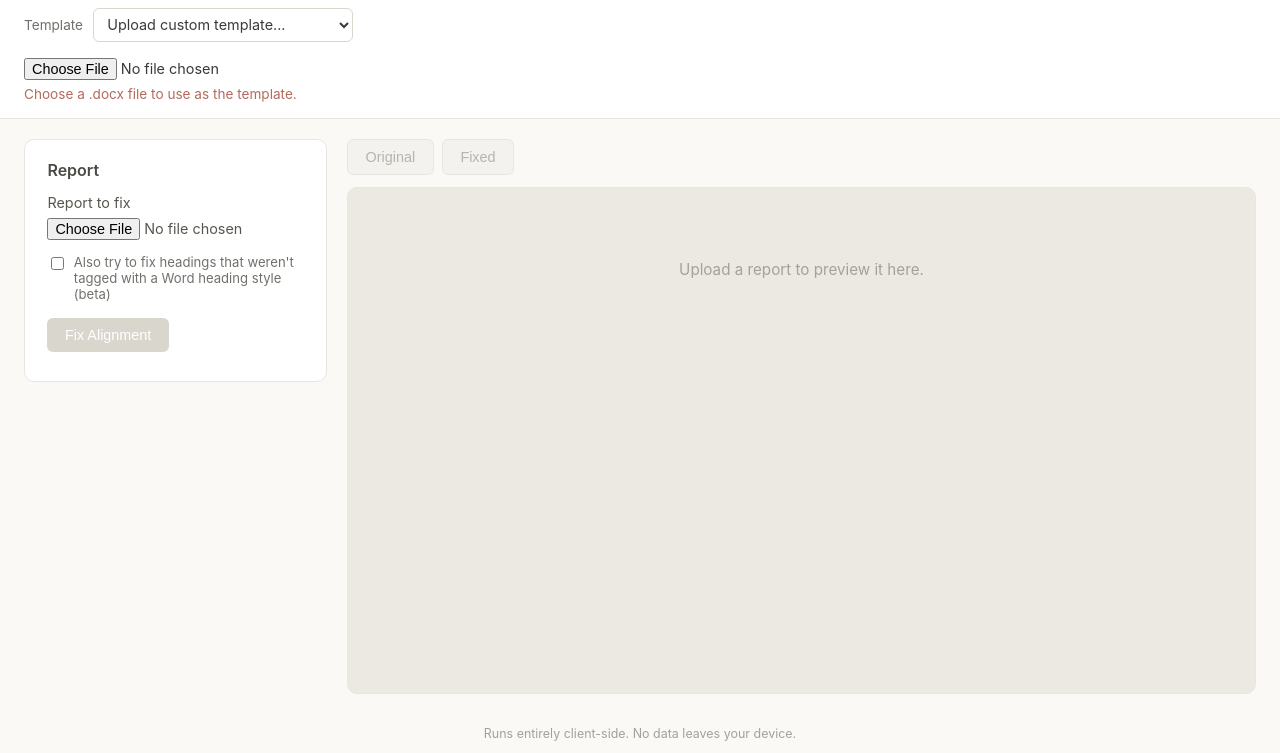
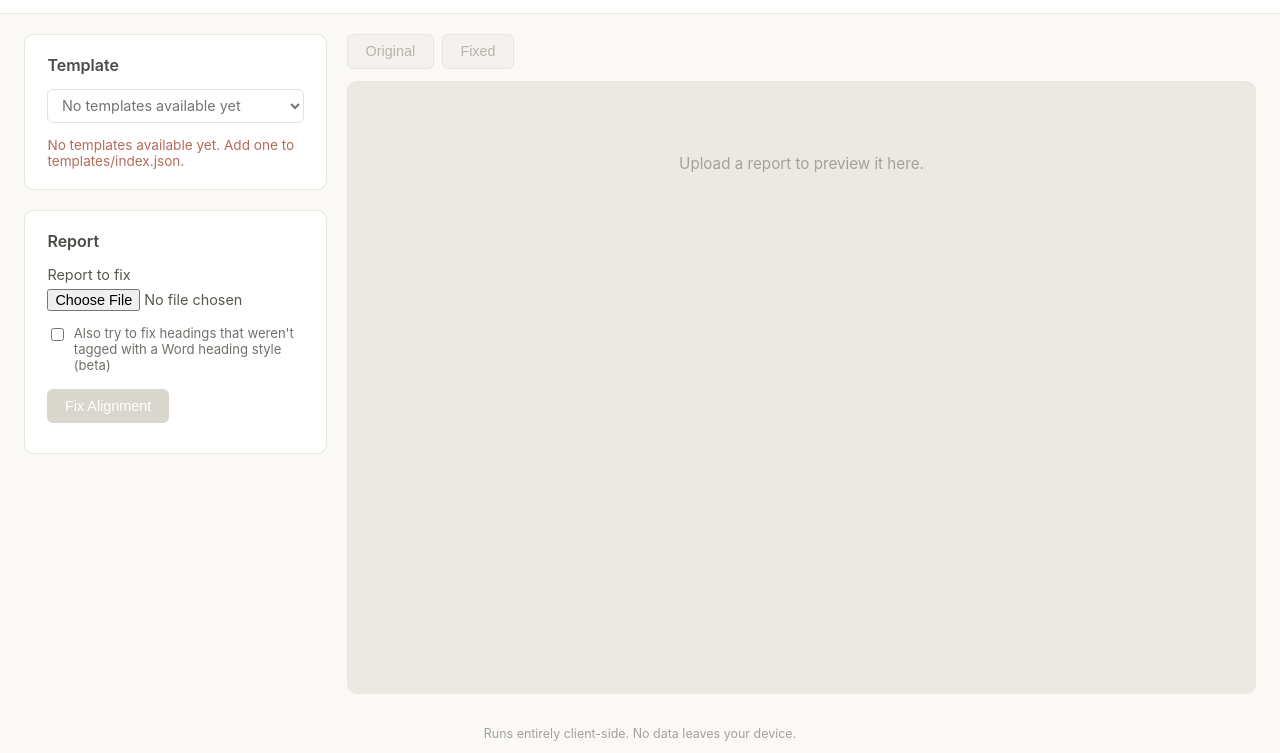
Before and after one commit to Andersonreports/Report-Aligner, a plain HTML site: page index.html in a window 1280 px wide. Shown: the part 47-800 px from the top of the page. Drawn offline with Linux system fonts and the light colour scheme.

Commit message:
Remove custom template upload; move template picker into sidebar
Templates are now managed only via templates/index.json in the repo -
there's no way to upload a template from the site itself, so an admin
change is the only thing that can change which templates are offered.
The template dropdown now lives in the sidebar card above the report
upload, rather than the header.

```diff
--- a/app.js
+++ b/app.js
@@ -1,7 +1,4 @@
-const CUSTOM_TEMPLATE_VALUE = '__custom__';
-
 const templateSelect = document.getElementById('template-select');
-const templateUploadInput = document.getElementById('template-upload-input');
 const templateStatus = document.getElementById('template-status');
 
 const reportInput = document.getElementById('report-input');
@@ -45,24 +42,19 @@ function populateTemplateSelect(templates) {
   if (templates.length === 0) {
     const opt = document.createElement('option');
     opt.value = '';
-    opt.textContent = 'No templates available';
+    opt.textContent = 'No templates available yet';
     opt.disabled = true;
     opt.selected = true;
     templateSelect.appendChild(opt);
+    templateSelect.disabled = true;
+    return;
   }
+  templateSelect.disabled = false;
   for (const t of templates) {
     const opt = document.createElement('option');
     opt.value = t.file;
     opt.textContent = t.name;
     templateSelect.appendChild(opt);
-  }
-  const customOpt = document.createElement('option');
-  customOpt.value = CUSTOM_TEMPLATE_VALUE;
-  customOpt.textContent = 'Upload custom template...';
-  templateSelect.appendChild(customOpt);
-
-  if (templates.length === 0) {
-    templateSelect.value = CUSTOM_TEMPLATE_VALUE;
   }
 }
 
@@ -74,17 +66,12 @@ async function useTemplateBuffer(name, arrayBuffer) {
 
 async function loadSelectedTemplate() {
   const value = templateSelect.value;
-  if (value === CUSTOM_TEMPLATE_VALUE) {
-    templateUploadInput.classList.remove('hidden');
-    if (!templateUploadInput.files.length) {
-      setTemplateStatus('Choose a .docx file to use as the template.', true);
-      currentProfile = null;
-      fixBtn.disabled = true;
-    }
+  if (!value) {
+    setTemplateStatus('No templates available yet. Add one to templates/index.json.', true);
+    currentProfile = null;
+    fixBtn.disabled = true;
     return;
   }
-  templateUploadInput.classList.add('hidden');
-  if (!value) return;
 
   setTemplateStatus('Loading template...', false);
   try {
@@ -102,19 +89,6 @@ async function loadSelectedTemplate() {
 }
 
 templateSelect.addEventListener('change', loadSelectedTemplate);
-
-templateUploadInput.addEventListener('change', async () => {
-  const file = templateUploadInput.files[0];
-  if (!file) return;
-  setTemplateStatus('Reading template...', false);
-  try {
-    const buf = await file.arrayBuffer();
-    await useTemplateBuffer(file.name, buf);
-  } catch (e) {
-    console.error(e);
-    setTemplateStatus('Could not read that template: ' + e.message, true);
-  }
-});
 
 async function renderPreview(arrayBufferOrBlob) {
   previewContainer.innerHTML = '';
--- a/index.html
+++ b/index.html
@@ -26,17 +26,10 @@
   }
   h1 {
     font-size: 1.35rem;
-    margin: 0 0 0.7rem;
+    margin: 0;
     color: #2f2f2d;
     font-weight: 600;
   }
-  .template-row {
-    display: flex;
-    align-items: center;
-    gap: 0.6rem;
-    flex-wrap: wrap;
-  }
-  .template-row label { font-size: 0.85rem; color: #71706a; }
   select, input[type=file] {
     font-family: inherit;
     font-size: 0.9rem;
@@ -47,9 +40,9 @@
     border: 1px solid #d8d6cd;
     background: #fff;
     color: #3a3a38;
-    min-width: 260px;
+    width: 100%;
   }
-  #template-status { font-size: 0.85rem; margin-top: 0.4rem; }
+  #template-status { font-size: 0.85rem; margin-top: 0.5rem; }
 
   .layout {
     flex: 1;
@@ -156,16 +149,18 @@
 <body>
   <header>
     <h1>AND-Bioinfo Report Aligner</h1>
-    <div class="template-row">
-      <label for="template-select">Template</label>
-      <select id="template-select"></select>
-      <input type="file" id="template-upload-input" class="hidden" accept=".docx">
-    </div>
-    <div id="template-status" class="status">Loading templates...</div>
   </header>
 
   <div class="layout">
     <aside class="sidebar">
+      <div class="card">
+        <h2>Template</h2>
+        <label class="field">
+          <select id="template-select"></select>
+        </label>
+        <div id="template-status" class="status">Loading templates...</div>
+      </div>
+
       <div class="card">
         <h2>Report</h2>
         <label class="field">
```
Also changed, not shown: README.md.
